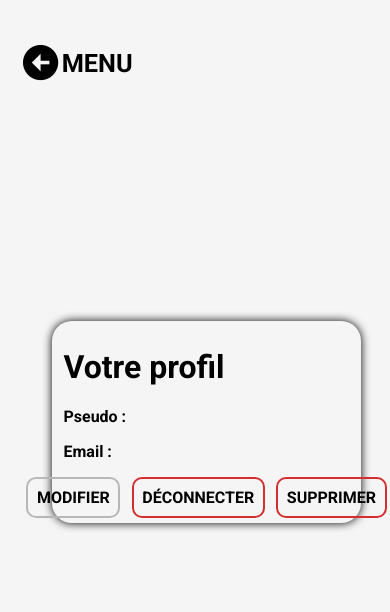
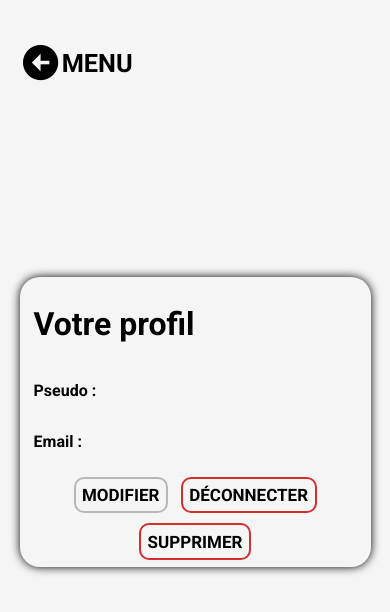
Before and after one commit to MarcantJeremie/JS_Project, a website: page public/frontend/profile/account.html in a window 390 px wide. Drawn offline with nearby package versions, Linux system fonts and the light colour scheme; files that its build step writes are made by us from their sources; no server answers; files whose address does not match are found by name.

Commit message:
web responsive de l'affichage du profil

```diff
--- a/public/frontend/profile/profile.css
+++ b/public/frontend/profile/profile.css
@@ -235,6 +235,8 @@ input[type="submit"]:active {
 
 #form-modify {
   display: flex;
+
+  width: 80%;
 }
 
 #show-profil {
@@ -243,6 +245,11 @@ input[type="submit"]:active {
   padding: 2% 4% 2% 4%;
 
   border-radius: 20px;
+
+  display: flex;
+  flex-direction: column;
+
+  width: 100%;
 }
 #show-profil > p > span {
   font-weight: normal;
@@ -252,6 +259,8 @@ input[type="submit"]:active {
   display: flex;
   justify-content: center;
   align-items: center;
+
+  flex-wrap: wrap;
 }
 #account-buttons > div {
   border-radius: 10px;
@@ -263,6 +272,19 @@ input[type="submit"]:active {
   text-transform: uppercase;
 
   cursor: pointer;
+}
+
+@media (max-width: 650px) {
+  #account-buttons > div {
+    padding: 2%;
+    font-size: 17px;
+
+    margin-top: 3%;
+  }
+
+  #form-modify {
+    width: 90%;
+  }
 }
 
 #modify-account {
```
Also changed, not shown: public/frontend/profile/account.html (line endings or trailing spaces).
